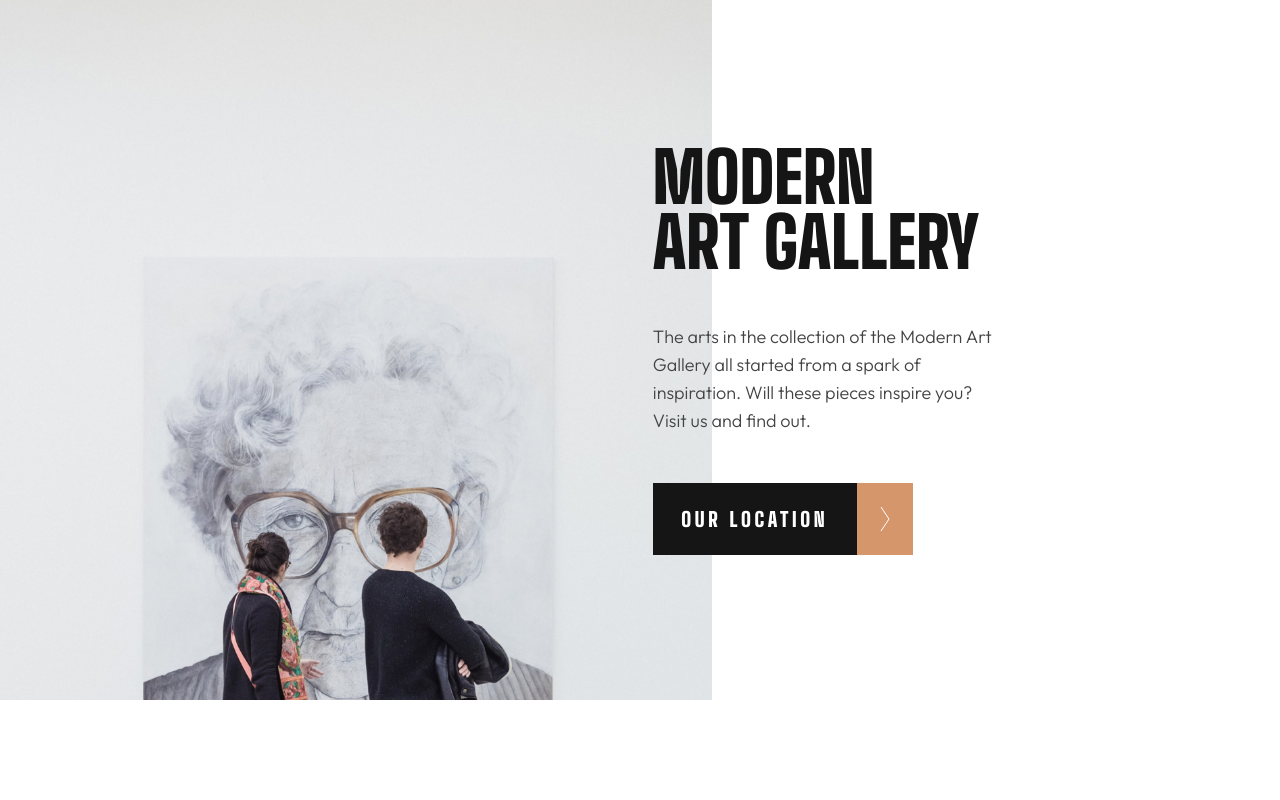
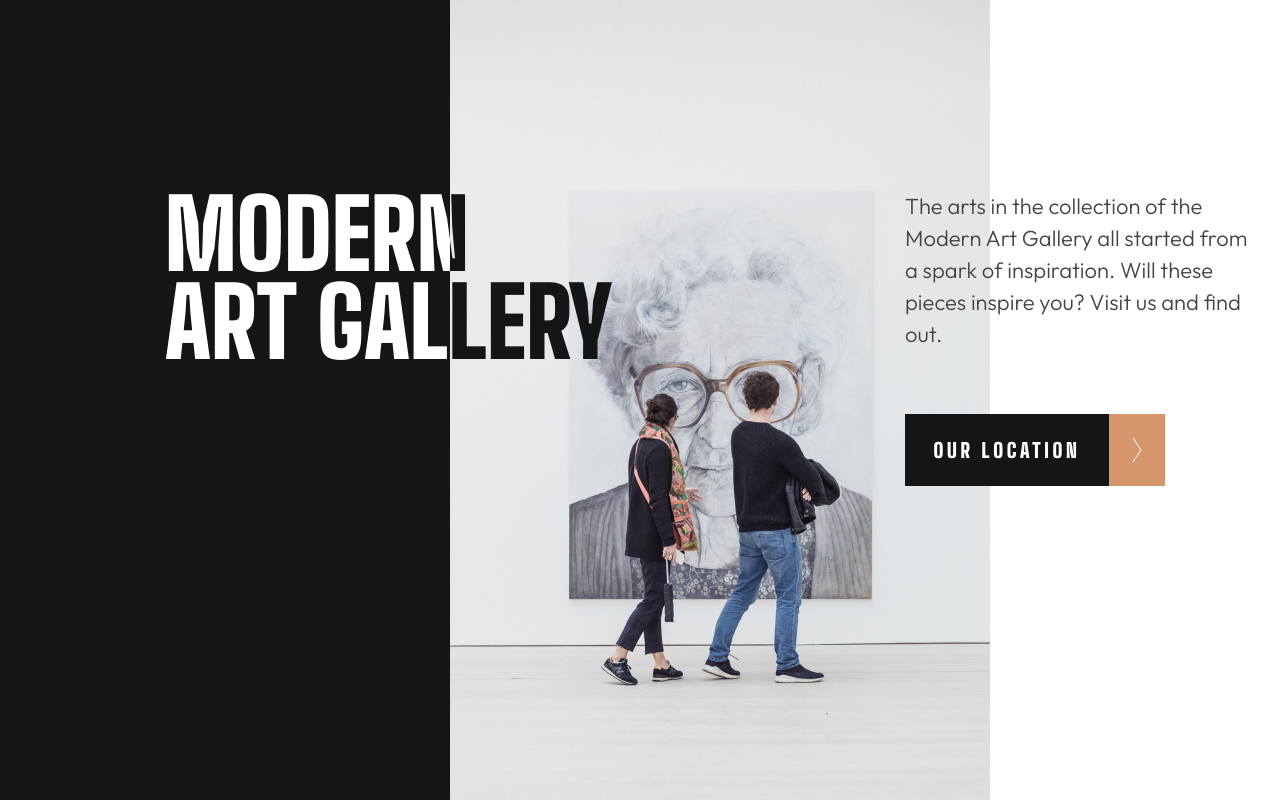
Before and after one commit to 0x41-li/art-gallery, a React (Create React App) app: page / in a window 1280 px wide. Built offline with nearby package versions, Linux system fonts and the light colour scheme.

Commit message:
Desktop: Hero section of the homepage completed

```diff
--- a/src/components/RedirectingBtn.jsx
+++ b/src/components/RedirectingBtn.jsx
@@ -10,7 +10,7 @@ const RedirectingBtn = (props) => {
         (props.primary
           ? "[&>div:nth-child(1)]:hover:bg-gold [&>div:nth-child(2)]:hover:bg-almost-black"
           : "[&>div:nth-child(1)]:hover:bg-almost-black [&>div:nth-child(2)]:hover:bg-gold") +
-        " mt-8 flex h-[72px] [&>div]:[transition:background_0.6s] md:mt-12"
+        " flex h-[72px] [&>div]:[transition:background_0.6s] " + props.AddToClassName
       }
     >
       <div
--- a/src/pages/home/sections/Hero.jsx
+++ b/src/pages/home/sections/Hero.jsx
@@ -4,26 +4,32 @@ import RedirectingBtn from "../../../components/RedirectingBtn";
 
 const Hero = () => {
   return (
-    <section>
+    <section className="relative max-w-[1440px] mx-auto">
       <div
         style={{ backgroundImage: `url(${heroImage})` }}
-        className="h-[64vw] bg-cover bg-no-repeat [background-position:1px_-42vw] md:h-[700px] md:w-[57vw] md:[background-position:-18px_0px]"
+        className="h-[64vw] bg-cover bg-no-repeat [background-position:1px_-42vw] md:h-[700px] md:w-[57vw] md:[background-position:-18px_0px] lg:[background-position:-18px_-16vw] xl:bg-almost-black xl:[background-position:top_0px_right_0px] xl:[background-size:540px_800px] xl:w-[990px] xl:h-[800px]"
       ></div>
-      <div className="px-4 max-w-[475px] md:px-0 md:max-w-[339px] md:absolute md:top-[145px] md:left-[51vw]">
-        <div className="relative mt-8 md:mt-0">
-          <h1 className="text-almost-black font-bsd [font-size:60px] [font-weight:900] [line-height:55px] uppercase md:[font-size:70px] md:[line-height:65px]">
+      <div className="px-4 max-w-[475px] md:px-0 md:max-w-[339px] md:absolute md:top-[145px] md:left-[51vw] xl:w-[1110px] xl:max-w-none xl:left-[165px] xl:flex xl:top-[190px]">
+        <div className="relative mt-8 md:mt-0 xl:w-[514px]">
+          <div className="relative z-10 xl:w-[285px] xl:overflow-hidden">
+            <h1 className="text-almost-black font-bsd [font-size:60px] [font-weight:900] [line-height:55px] uppercase md:[font-size:70px] md:[line-height:65px] xl:[font-size:96px] xl:[line-height:88px] xl:w-[514px] xl:text-white">
+              MODERN <br />
+              ART GALLERY
+            </h1>
+          </div>
+
+          <h1 className="hidden z-0 text-almost-black absolute font-bsd [font-size:96px] [line-height:88px] [font-weight:900] top-0 left-0 xl:block">
             MODERN <br />
             ART GALLERY
           </h1>
-          <h1 className="hidden">MODERN ART GALLERY</h1>
         </div>
-        <div className="mt-8 md:mt-12">
-          <p className="font-outfit text-lg text-dark-grey">
+        <div className="mt-8 md:mt-12 xl:max-w-[350px] xl:ml-[226px] 2xl:ml-[246px] xl:mt-0">
+          <p className="font-outfit text-lg text-dark-grey xl:[font-size:22px] xl:[line-height:32px]">
             The arts in the collection of the Modern Art Gallery all started
             from a spark of inspiration. Will these pieces inspire you? Visit us
             and find out.
           </p>
-          <RedirectingBtn primary />
+          <RedirectingBtn primary AddToClassName="mt-8 md:mt-12 xl:mt-[64px]" />
         </div>
       </div>
     </section>
--- a/tailwind.config.js
+++ b/tailwind.config.js
@@ -3,6 +3,9 @@ module.exports = {
   content: ["./src/**/*.{js,jsx,ts,tsx}"],
   theme: {
     extend: {
+      screens: {
+        "2xl": "1440px",
+      },
       colors: {
         gold: "#D5966C",
         "almost-black": "#151515",
@@ -10,7 +13,7 @@ module.exports = {
       },
       fontFamily: {
         bsd: ["Big Shoulders Display", "sans-serif"],
-        outfit: ["Outfit", "sans-serif"]
+        outfit: ["Outfit", "sans-serif"],
       },
     },
   },
```
Also changed, not shown: 1 other file (tests, documents, lock files or other folders).
